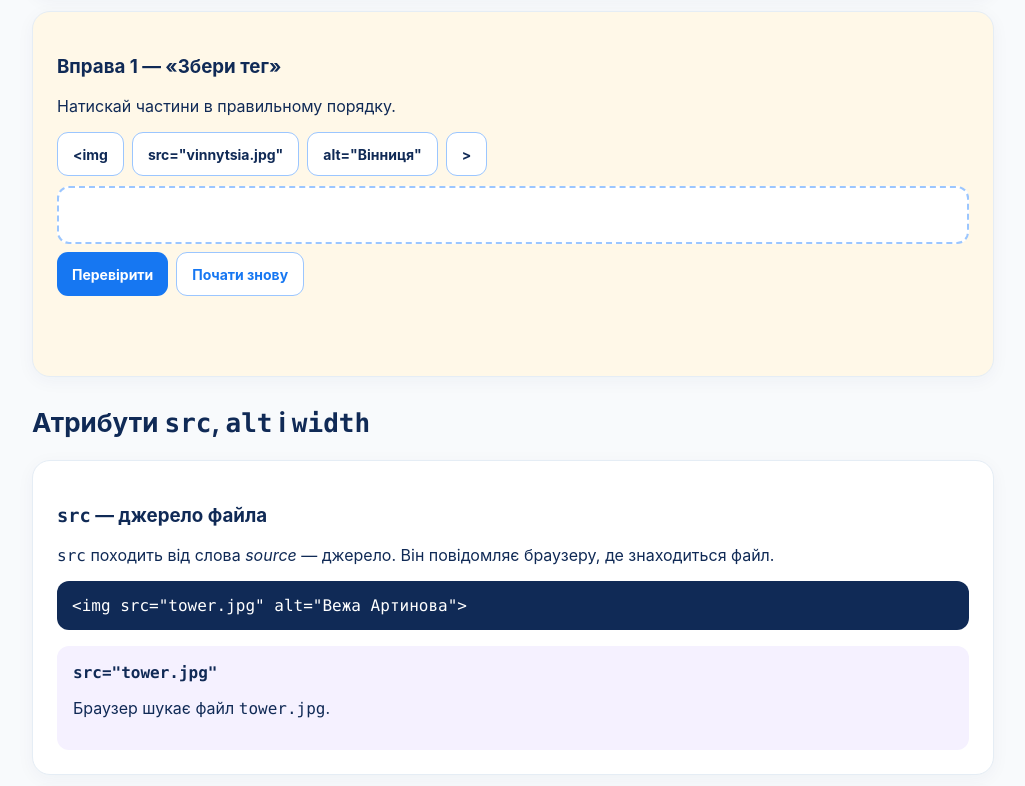
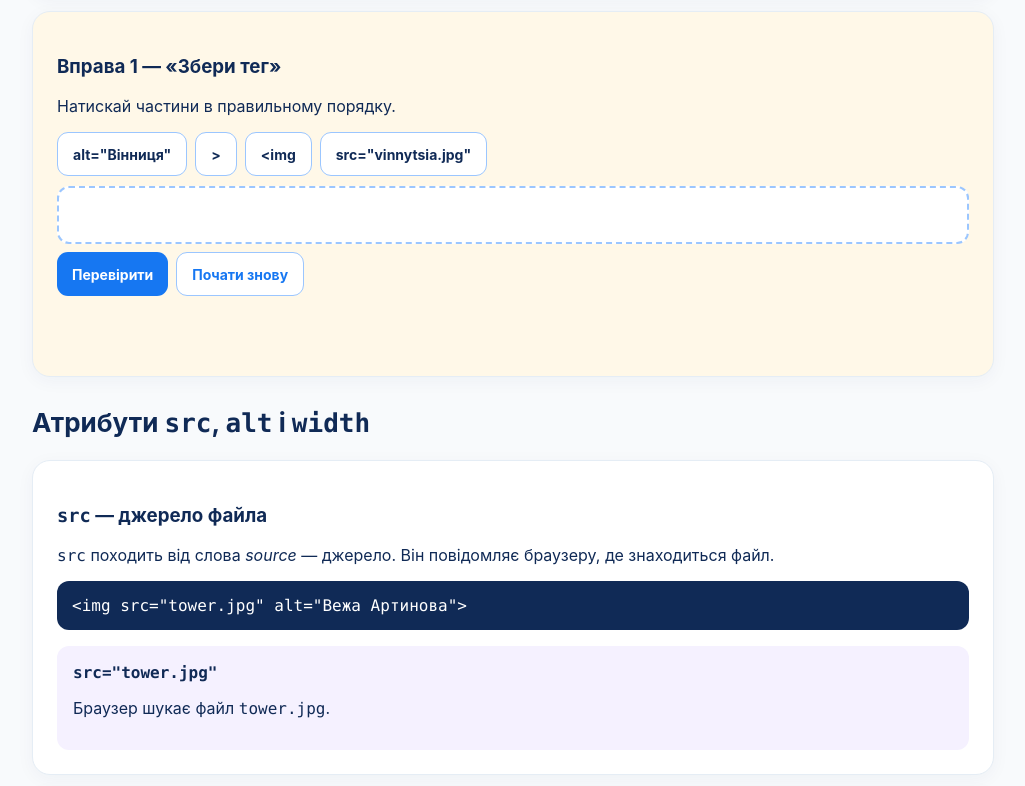
Before and after one commit to raisa-kravets/html-skills, a plain HTML site: page outputs/html-skills/topics/topic-08.html in a window 1280 px wide. Shown: the part 1103-1889 px from the top of the page, without its empty margins (254-1279 px from the left). Drawn offline with Linux system fonts and the light colour scheme.

Commit message:
Add images lesson infographic

```diff
--- a/outputs/html-skills/topics/topic-08.html
+++ b/outputs/html-skills/topics/topic-08.html
@@ -18,7 +18,7 @@
 
     <section id="img-tag" class="lesson-section"><h2>Тег <code>&lt;img&gt;</code></h2>
       <article class="lesson-card"><p>Для додавання зображення використовується тег <code>&lt;img&gt;</code>.</p><p class="rule-callout"><code>&lt;img&gt;</code> — одиночний тег. Йому не потрібен закривальний тег.</p><div class="comparison"><div><strong>НЕПРАВИЛЬНО</strong><pre class="code-panel">&lt;img src="photo.jpg"&gt;&lt;/img&gt;</pre></div><div><strong>ПРАВИЛЬНО</strong><pre class="code-panel">&lt;img src="photo.jpg" alt="Опис зображення"&gt;</pre></div></div></article>
-      <article class="lesson-card exercise-card" id="build-image" data-interactive><h3>Вправа 1 — «Збери тег»</h3><p>Натискай частини в правильному порядку.</p><div class="piece-bank"><button type="button" data-piece="<img">&lt;img</button><button type="button" data-piece=" src=&quot;vinnytsia.jpg&quot;">src="vinnytsia.jpg"</button><button type="button" data-piece=" alt=&quot;Вінниця&quot;">alt="Вінниця"</button><button type="button" data-piece=">">&gt;</button></div><div class="assembly-zone" aria-live="polite"></div><div class="button-row"><button type="button" class="check-build">Перевірити</button><button type="button" class="secondary reset-build">Почати знову</button></div><p class="feedback" aria-live="polite"></p></article>
+      <article class="lesson-card exercise-card" id="build-image" data-interactive><h3>Вправа 1 — «Збери тег»</h3><p>Натискай частини в правильному порядку.</p><div class="piece-bank"><button type="button" data-piece=" alt=&quot;Вінниця&quot;">alt="Вінниця"</button><button type="button" data-piece=">">&gt;</button><button type="button" data-piece="<img">&lt;img</button><button type="button" data-piece=" src=&quot;vinnytsia.jpg&quot;">src="vinnytsia.jpg"</button></div><div class="assembly-zone" aria-live="polite"></div><div class="button-row"><button type="button" class="check-build">Перевірити</button><button type="button" class="secondary reset-build">Почати знову</button></div><p class="feedback" aria-live="polite"></p></article>
     </section>
 
     <section id="attributes" class="lesson-section"><h2>Атрибути <code>src</code>, <code>alt</code> і <code>width</code></h2>
@@ -55,6 +55,7 @@
     <section id="formats" class="lesson-section"><h2>Основні графічні формати</h2>
       <article class="lesson-card"><div class="touch-grid"><div class="choice-card"><strong>JPG / JPEG</strong><span>фотографії</span></div><div class="choice-card"><strong>PNG</strong><span>графіка, прозорий фон</span></div><div class="choice-card"><strong>WebP</strong><span>сучасний формат для вебу, часто невеликий файл</span></div><div class="choice-card"><strong>SVG</strong><span>логотипи, іконки, векторна графіка</span></div><div class="choice-card"><strong>GIF</strong><span>прості анімовані зображення</span></div></div><p class="rule-callout">JPG → фото · PNG → прозорість · WebP → веб · SVG → іконки та векторна графіка</p></article>
       <article class="lesson-card exercise-card" id="format-match" data-interactive><h3>Вправа — «Який формат обрати?»</h3><p>Це типові випадки використання, а не абсолютні правила.</p><div class="touch-grid"><label class="choice-card"><strong>Фотографія міста</strong><select data-answer="photo" data-reset-feedback><option value="">Обери формат</option><option value="svg">SVG</option><option value="png">PNG</option><option value="photo">JPG або WebP</option></select></label><label class="choice-card"><strong>Логотип із прозорим фоном</strong><select data-answer="png" data-reset-feedback><option value="">Обери формат</option><option value="photo">JPG або WebP</option><option value="png">PNG</option><option value="svg">SVG</option></select></label><label class="choice-card"><strong>Векторна іконка</strong><select data-answer="svg" data-reset-feedback><option value="">Обери формат</option><option value="png">PNG</option><option value="svg">SVG</option><option value="photo">JPG або WebP</option></select></label></div><button type="button" class="check-formats">Перевірити</button><p class="feedback" aria-live="polite"></p></article>
+      <article class="lesson-card"><h3>Інфографіка «Зображення в HTML»</h3><div class="zoomable-figure"><button class="zoomable-image-button" type="button" data-zoomable-image aria-label="Збільшити інфографіку про зображення в HTML"><img class="responsive-image" src="../assets/html-images-infographic.png" alt="Інфографіка про тег img, атрибути src і alt, шляхи до файлів, назви файлів та графічні формати"></button><p class="muted">Інфографіка узагальнює основні правила теми. Натисни на зображення, щоб розглянути його детальніше.</p></div></article>
     </section>
 
     <section id="practice" class="lesson-section"><h2>Інтерактивні вправи</h2>
```
Also changed, not shown: topics/topic-08.html (+2 -1 lines), 2 other files.
